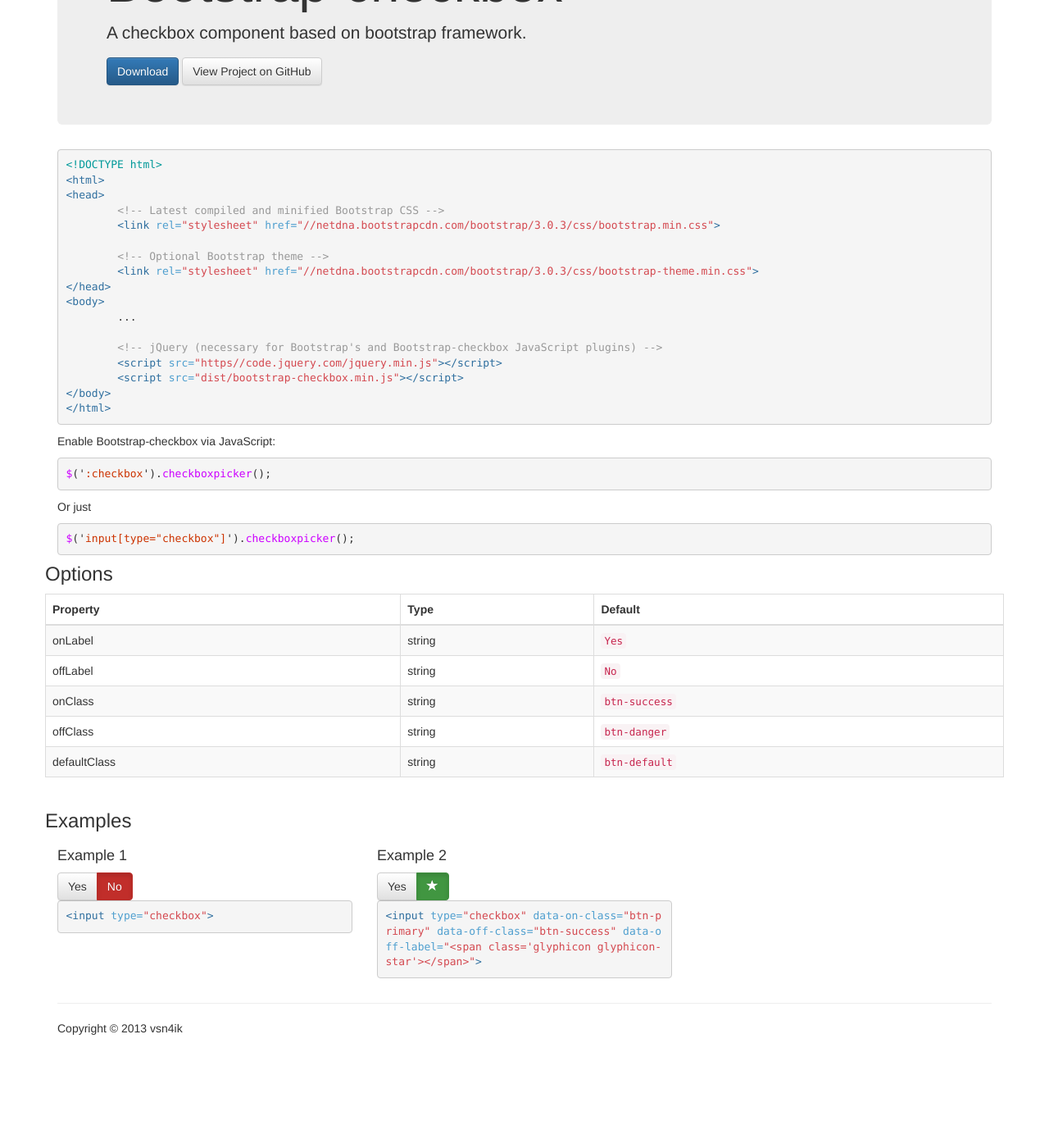
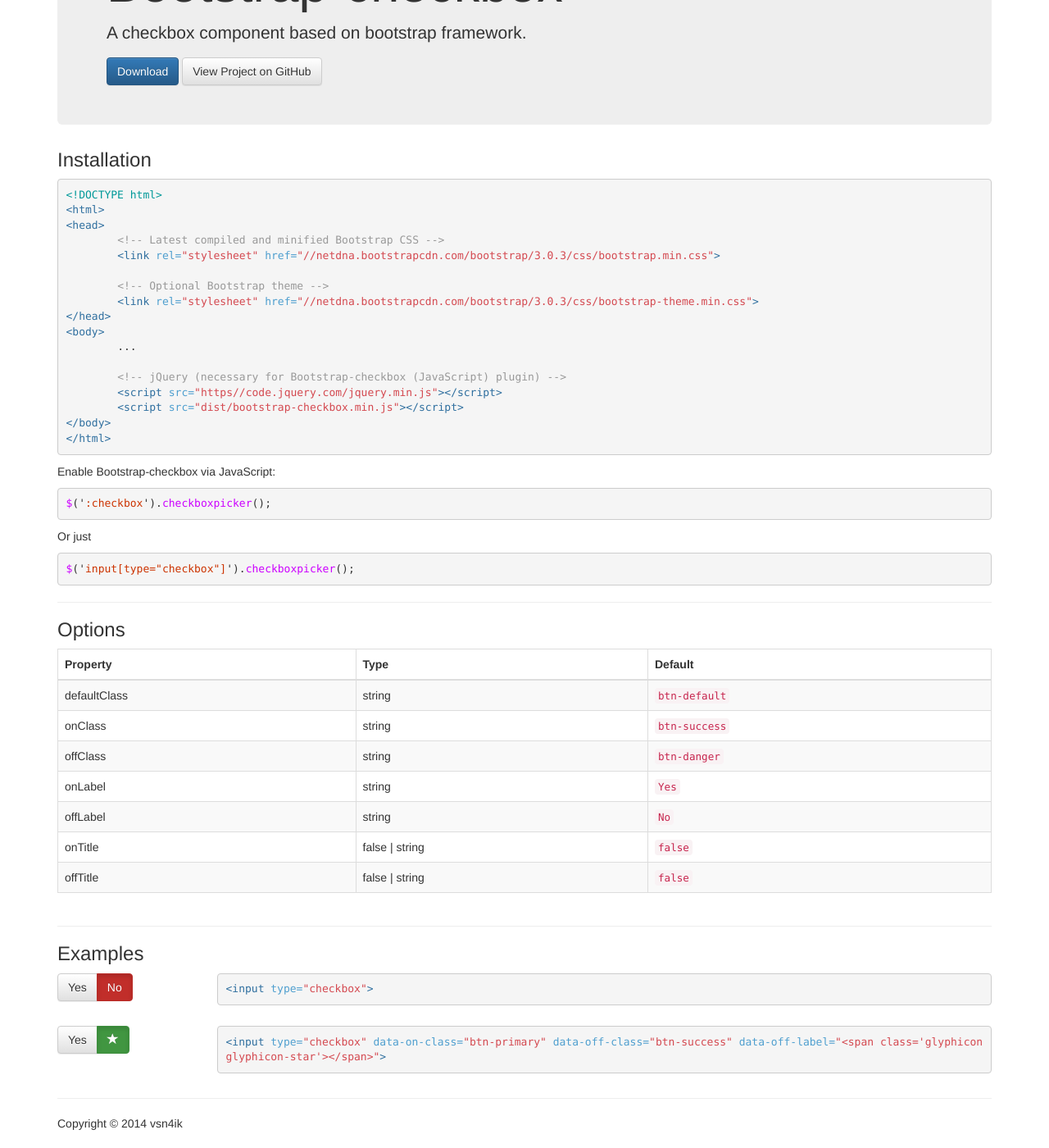
Before and after one commit to vsn4ik/bootstrap-checkbox, a Jekyll site: the page built from index.html, in a window 1280 px wide and 1400 px high, scrolled down 142 px. Shown: the whole window at 82% size. Built offline with Jekyll 4.4.1, drawn with Linux system fonts in a browser that asks for light colours; nearby versions of some CDN libraries; before the commit the page ends 1426 px from its top, so only the background shows below that.

Commit message:
Update docs structure.

```diff
--- a/_layouts/default.html
+++ b/_layouts/default.html
@@ -17,7 +17,7 @@
 
 		<hr>
 		<footer>
-			<p>Copyright © 2013 vsn4ik</p>
+			<p>Copyright © 2014 vsn4ik</p>
 		</footer>
 	</div>
 
--- a/dist/bootstrap-checkbox.js
+++ b/dist/bootstrap-checkbox.js
@@ -2,9 +2,14 @@
  * Bootstrap-checkbox
  * http://vsn4ik.github.io/bootstrap-checkbox
  *
- * Copyright (c) 2013 vsn4ik
+ * Copyright (c) 2014 vsn4ik
  * Licensed under the MIT License
  */
+
+if (typeof jQuery === 'undefined') {
+	throw new Error('Bootstrap-checkbox requires jQuery');
+}
+
 (function($) {
 	'use strict';
 
@@ -29,6 +34,19 @@
 			.append(this.$buttons)
 			.insertAfter(element)
 			.keydown(this.keydown.bind(this));
+
+		if (element.title) {
+			this.$group.attr('title', element.title);
+		}
+		else {
+			if (this.options.onTitle) {
+				this.$on.attr('title', this.options.onTitle);
+			}
+
+			if (this.options.offTitle) {
+				this.$off.attr('title', this.options.offTitle);
+			}
+		}
 
 		if (!element.disabled) {
 			this.$group.attr('tabindex', 0);
@@ -61,8 +79,8 @@
 			}
 		},
 		keydown: function(event) {
-			// 13: Spacebar, 32: Enter
-			if (/(13|32)/.test(event.keyCode)) {
+			// 13: Return, 32: Spacebar
+			if (/^(13|32)$/.test(event.keyCode)) {
 				// Off scroll on press "Spacebar"
 				event.preventDefault();
 
@@ -78,12 +96,14 @@
 	};
 
 	// HTML5 data-*.
-	// <input data-on-label="43"> --> ('...').data('onLabel') === 43.
+	// <input data-on-label="43"> --> $('input').data('onLabel') == '43'.
 	$.fn.checkboxpicker.defaults = {
+		defaultClass: 'btn-default',
+		onClass: 'btn-success',
+		offClass: 'btn-danger',
 		onLabel: 'Yes',
 		offLabel: 'No',
-		onClass: 'btn-success',
-		offClass: 'btn-danger',
-		defaultClass: 'btn-default'
+		onTitle: false,
+		offTitle: false
 	};
-})(window.jQuery);
+})(jQuery);
--- a/index.html
+++ b/index.html
@@ -3,8 +3,8 @@ layout: default
 title: Bootstrap-checkbox
 ---
 
-<div class="row">
-	<div class="col-sm-12">
+<h3>Installation</h3>
+
 {% highlight html %}
 <!DOCTYPE html>
 <html>
@@ -18,15 +18,13 @@ title: Bootstrap-checkbox
 <body>
 	...
 
-	<!-- jQuery (necessary for Bootstrap's and Bootstrap-checkbox JavaScript plugins) -->
+	<!-- jQuery (necessary for Bootstrap-checkbox (JavaScript) plugin) -->
 	<script src="https//code.jquery.com/jquery.min.js"></script>
 	<script src="dist/bootstrap-checkbox.min.js"></script>
 </body>
 </html>
 {% endhighlight %}
-	</div>
 
-	<div class="col-sm-12">
 <p>Enable Bootstrap-checkbox via JavaScript:</p>
 {% highlight js %}
 $(':checkbox').checkboxpicker();
@@ -35,8 +33,8 @@ $(':checkbox').checkboxpicker();
 {% highlight js %}
 $('input[type="checkbox"]').checkboxpicker();
 {% endhighlight %}
-	</div>
 
+<hr>
 <h3>Options</h3>
 <div class="table-responsive">
 	<table class="table table-striped table-bordered table-hover">
@@ -50,14 +48,9 @@ $('input[type="checkbox"]').checkboxpicker();
 
 		<tbody>
 			<tr>
-					<td>onLabel</td>
+				<td>defaultClass</td>
 				<td>string</td>
-					<td><code>Yes</code></td>
-				</tr>
-				<tr>
-					<td>offLabel</td>
-					<td>string</td>
-					<td><code>No</code></td>
+				<td><code>btn-default</code></td>
 			</tr>
 			<tr>
 				<td>onClass</td>
@@ -70,26 +63,51 @@ $('input[type="checkbox"]').checkboxpicker();
 				<td><code>btn-danger</code></td>
 			</tr>
 			<tr>
-					<td>defaultClass</td>
+				<td>onLabel</td>
 				<td>string</td>
-					<td><code>btn-default</code></td>
+				<td><code>Yes</code></td>
+			</tr>
+			<tr>
+				<td>offLabel</td>
+				<td>string</td>
+				<td><code>No</code></td>
+			</tr>
+			<tr>
+				<td>onTitle</td>
+				<td>false | string</td>
+				<td><code>false</code></td>
+			</tr>
+			<tr>
+				<td>offTitle</td>
+				<td>false | string</td>
+				<td><code>false</code></td>
 			</tr>
 		</tbody>
 	</table>
 </div>
 
+<hr>
 <h3>Examples</h3>
-	<div class="col-sm-4">
-		<h4>Example 1</h4>
+
+<div class="form-horizontal">
+	<div class="form-group">
+		<div class="col-sm-2">
 			<input type="checkbox">
+		</div>
+
+		<div class="col-sm-10">
 {% highlight html %}
 <input type="checkbox">
 {% endhighlight %}
 		</div>
+	</div>
 
-	<div class="col-sm-4">
-		<h4>Example 2</h4>
+	<div class="form-group">
+		<div class="col-sm-2">
 			<input type="checkbox" data-on-class="btn-primary" data-off-class="btn-success" data-off-label="<span class='glyphicon glyphicon-star'></span>">
+		</div>
+
+		<div class="col-sm-10">
 {% highlight html %}
 <input type="checkbox" data-on-class="btn-primary" data-off-class="btn-success" data-off-label="<span class='glyphicon glyphicon-star'></span>">
 {% endhighlight %}
```
Also changed, not shown: dist/bootstrap-checkbox.min.js. Lines whose indentation alone changed are shown as unchanged.
